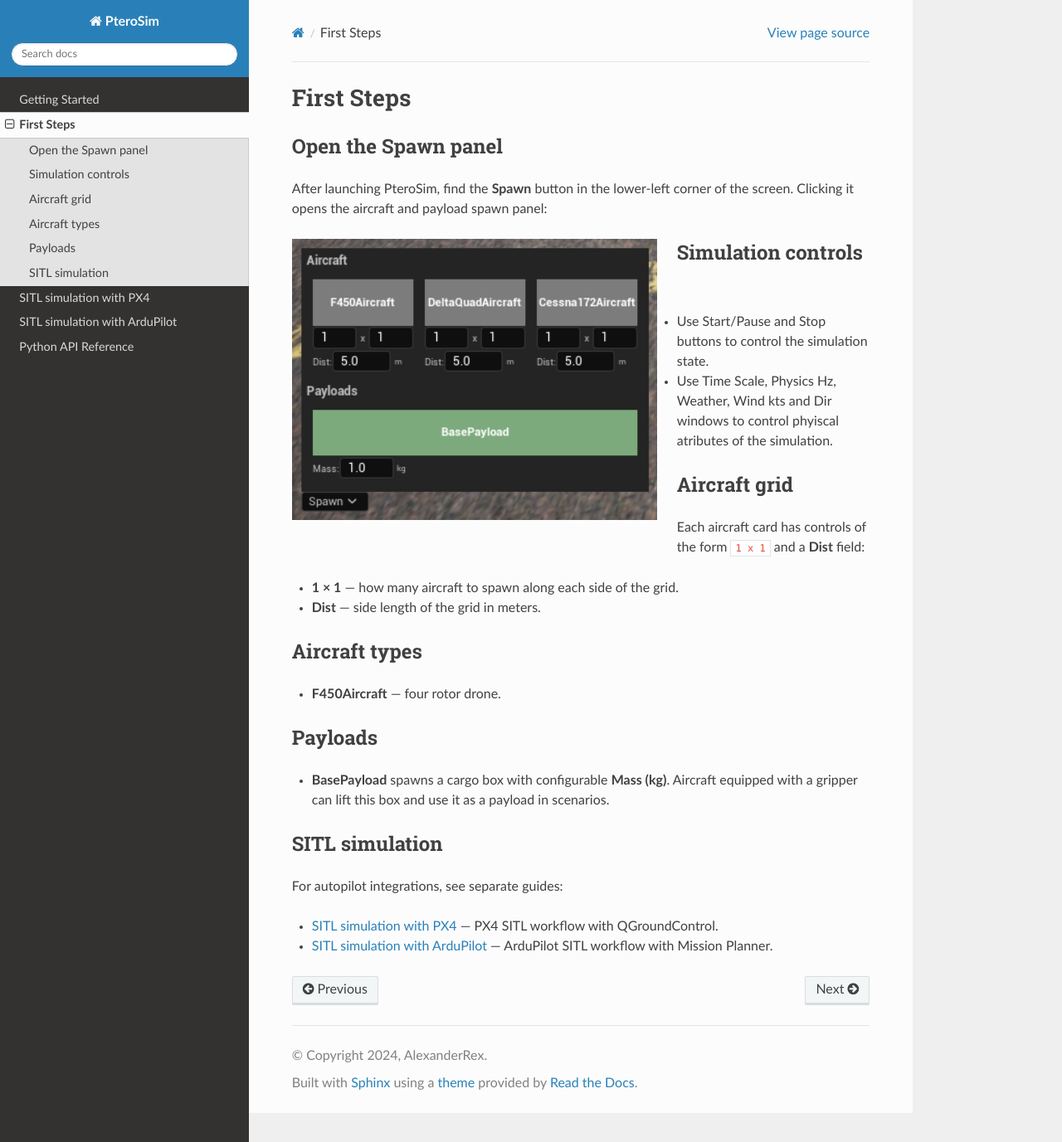
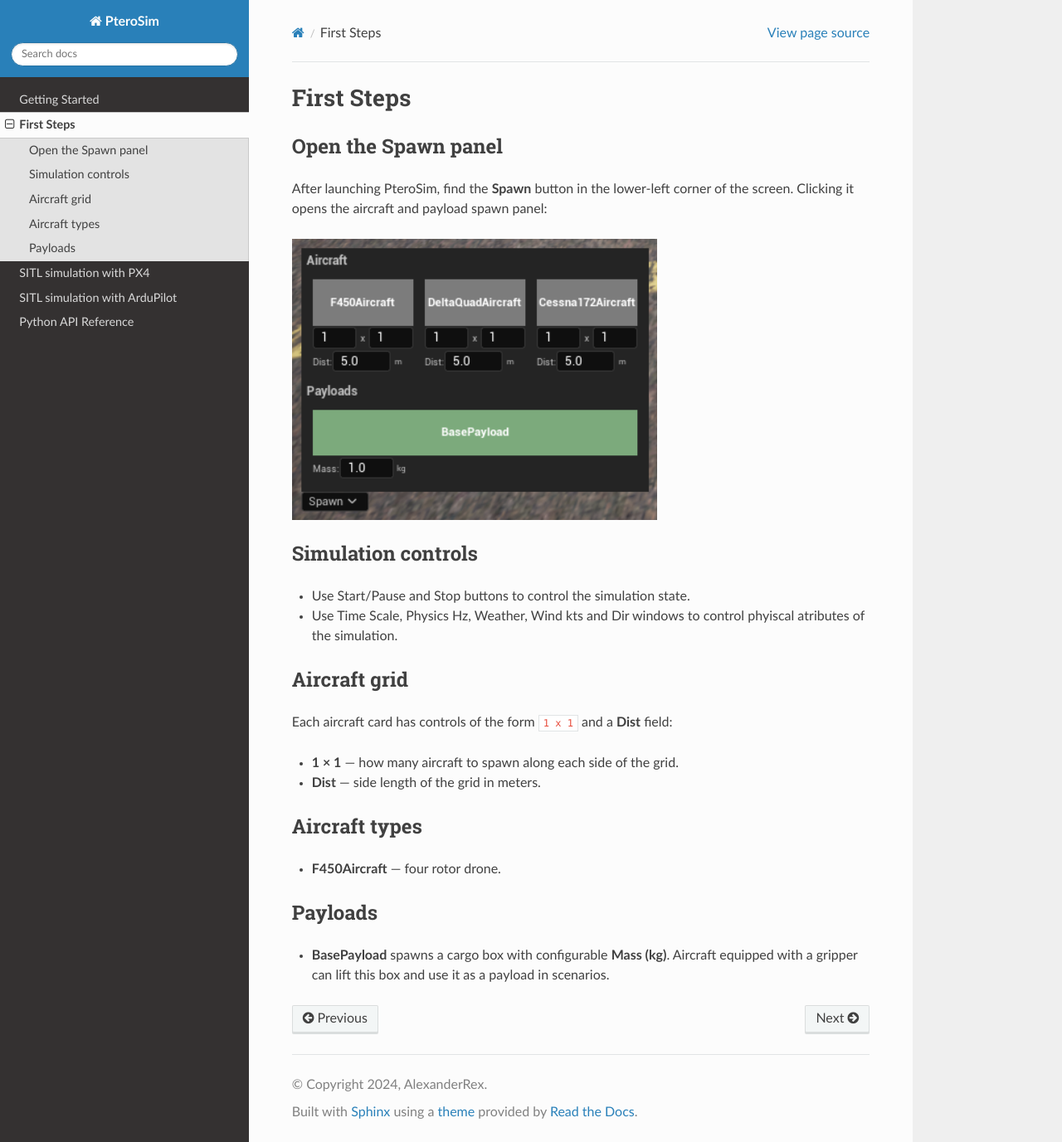
Before and after one commit to AlexanderRex/PteroSimDocs, a Sphinx documentation site: the page built from docs/source/first_steps.rst, in a window 1280 px wide and 1377 px high. Shown: the whole window at 83% size. Built offline with Sphinx 7.4.7 and the Read the Docs theme 3.1.0, drawn with Linux system fonts in a browser that asks for light colours.

Commit message:
minor fixes

```diff
--- /dev/null
+++ b/docs/source/_static/custom.css
@@ -0,0 +1,6 @@
+.rst-content img.no-float-left {
+    float: none !important;
+    display: block;
+    margin-left: 0;
+    margin-right: auto;
+}
--- a/docs/source/conf.py
+++ b/docs/source/conf.py
@@ -26,6 +26,8 @@
 intersphinx_disabled_domains = ['std']
 
 templates_path = ['_templates']
+html_static_path = ['_static']
+html_css_files = ['custom.css']
 
 # -- Options for HTML output
 
--- a/docs/source/first_steps.rst
+++ b/docs/source/first_steps.rst
@@ -9,7 +9,7 @@
 
 .. image:: Images/spawn_panel.png
    :alt: Aircraft and payload spawn panel
-   :align: left
+   :class: no-float-left
 
 Simulation controls
 -------------------
@@ -36,11 +36,3 @@
 
 * **BasePayload** spawns a cargo box with configurable **Mass (kg)**.
   Aircraft equipped with a gripper can lift this box and use it as a payload in scenarios.
-
-SITL simulation
----------------
-
-For autopilot integrations, see separate guides:
-
-* :doc:`sitl_simulation_px4` — PX4 SITL workflow with QGroundControl.
-* :doc:`sitl_simulation_ardupilot` — ArduPilot SITL workflow with Mission Planner.
--- a/docs/source/sitl_simulation_ardupilot.rst
+++ b/docs/source/sitl_simulation_ardupilot.rst
@@ -23,10 +23,6 @@
       :alt: Mission Planner map right-click mission menu
       :align: left
 
-   .. image:: Images/ardupilot_plan_waypoint_table.png
-      :alt: Mission Planner waypoint table editor
-      :align: left
-
 5. Click **Write** on the panel on the right side of the screen to upload the mission:
 
    .. image:: Images/ardupilot_plan_write_panel.png
```
Also changed, not shown: docs/source/Images/ardupilot_plan_waypoint_table.png (deleted).
